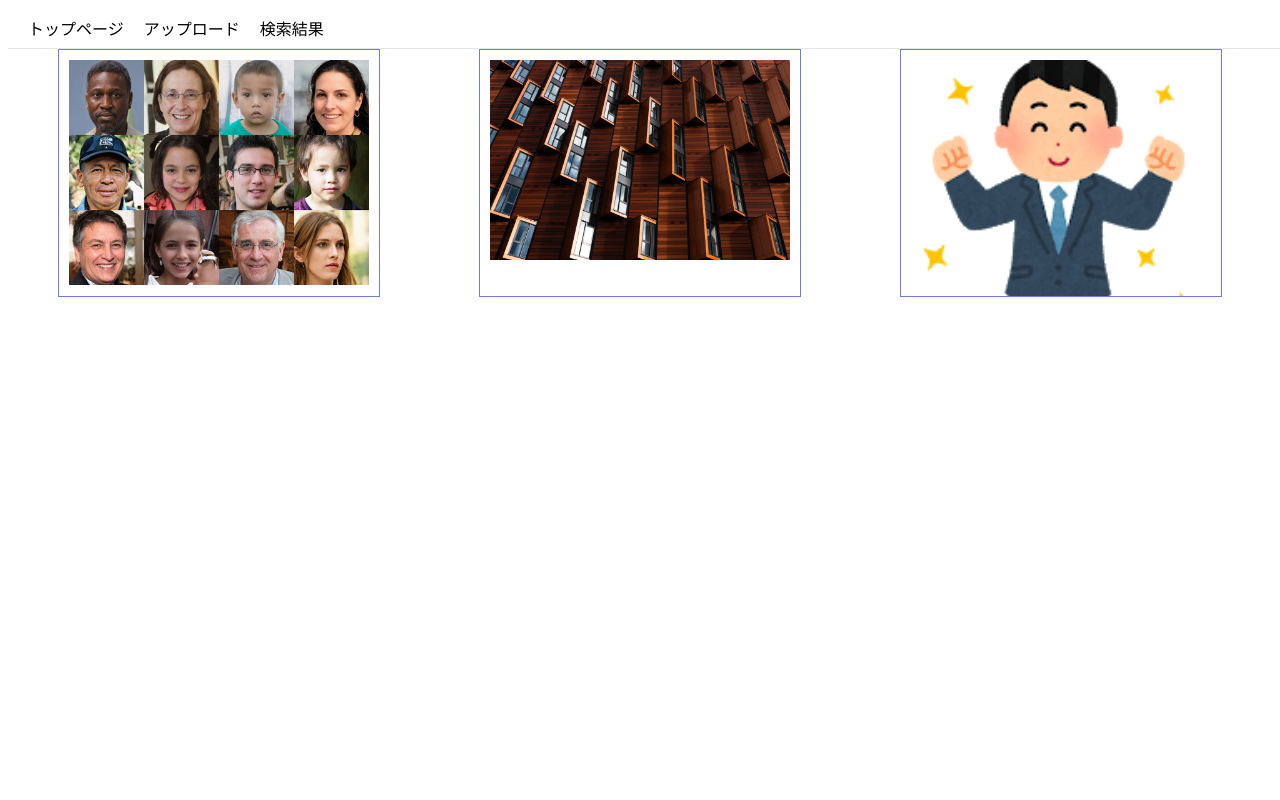
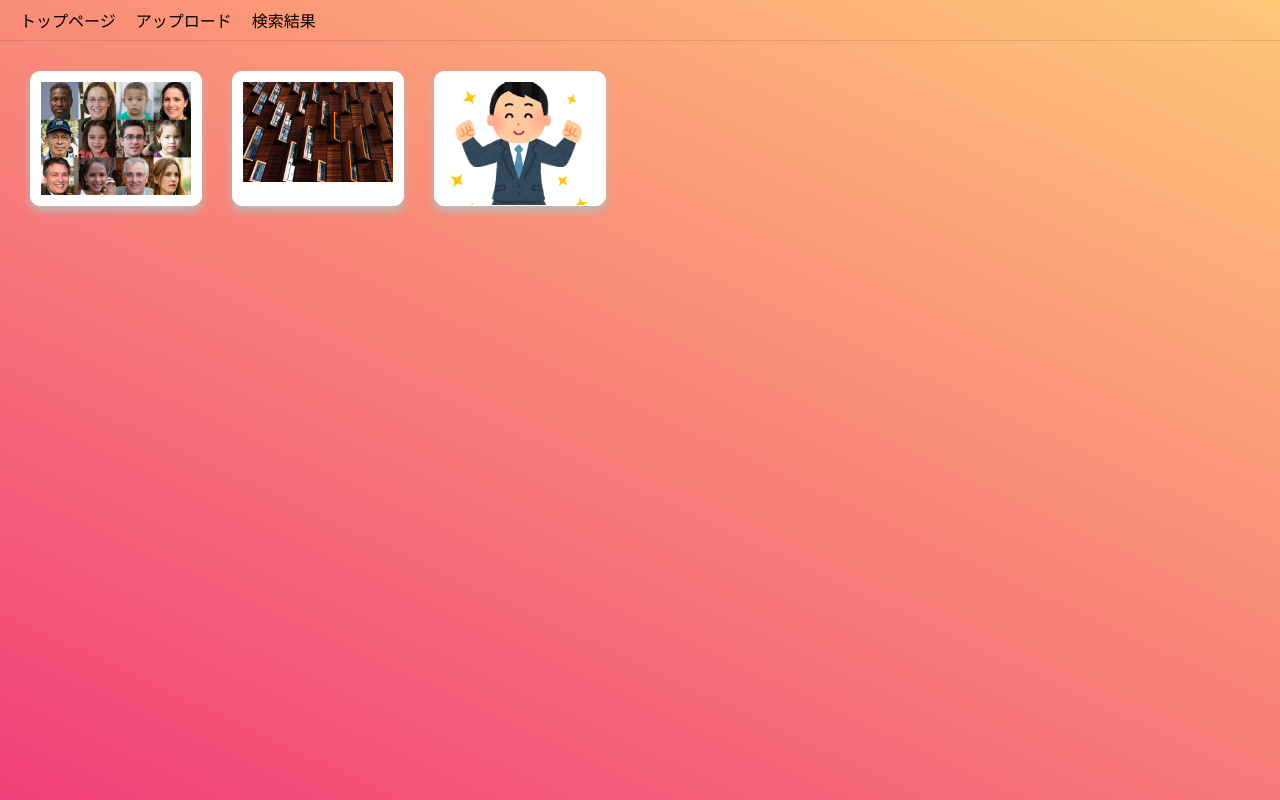
Before and after one commit to 2021AIT-OOP2-G12/GUI_Project, a Flask app: page /search_result in a window 1280 px wide. Run offline with Flask 2, Linux system fonts and the light colour scheme; some libraries are stand-ins or nearby versions.

Commit message:
CSSの変更

```diff
--- a/static/css/searchresult.css
+++ b/static/css/searchresult.css
@@ -1,16 +1,34 @@
+:root {
+    font-family: 'TsukuARdGothic-Regular',sans-serif;
+}
+body {
+    margin: 0;
+    padding: 0;
+    box-sizing: border-box;
+    width: 100%;
+    height: 100vh;
+    background: -moz-linear-gradient(65deg, #F13F79, #FFC778);
+    background: -webkit-linear-gradient(65deg, #F13F79, #FFC778);
+    background: linear-gradient(25deg, #F13F79, #FFC778);
+}
+main{
+    float: left;
+}
 .img_wrap{
-    border: 1px solid #ddd;
-    width: 300px;
-    height: 226px;
+    border-radius: 10px;
+    border: 1px solid rgb(255, 255, 255);
+    width: 150px;
+    height: 113px;
     padding:10px;
-    background-color:#fff;
-    border:1px solid rgb(113, 124, 218);
-    margin: 0 auto;
+    background-color:rgb(255, 255, 255);
+    margin-left: 30px;
+    margin-top: 30px;
     overflow: hidden;
     cursor: pointer;
-  }
+    box-shadow:0px 5px 8px 0px #BBBBBB ;
+}
 .img_wrap img{
-    width: 300px;
+    width: 150px;
     transition-duration: 0.5s;
 }
 .img_wrap:hover img{
--- a/static/css/top.css
+++ b/static/css/top.css
@@ -9,6 +9,7 @@
 :root {
     font-size: 20pt;
     font-family: -apple-system, BlinkMacSystemFont, 'Segoe UI', Roboto, Oxygen, Ubuntu, Cantarell, 'Open Sans', 'Helvetica Neue', sans-serif;
+    font-family: 'TsukuARdGothic-Regular',sans-serif;
     font-feature-settings: "palt";
 }
 
@@ -24,10 +25,14 @@ body {
     height: 100vh;
     display: grid;
     place-items: center;
+    background: -moz-linear-gradient(65deg, #F13F79, #FFC778);
+    background: -webkit-linear-gradient(65deg, #F13F79, #FFC778);
+    background: linear-gradient(25deg, #F13F79, #FFC778);
 }
 .title{
     margin-bottom: 100px;
     margin-top: 0;
+    color: white;
 }
 
 .link{
```
Also changed, not shown: templates/search_result.html (indentation only).
